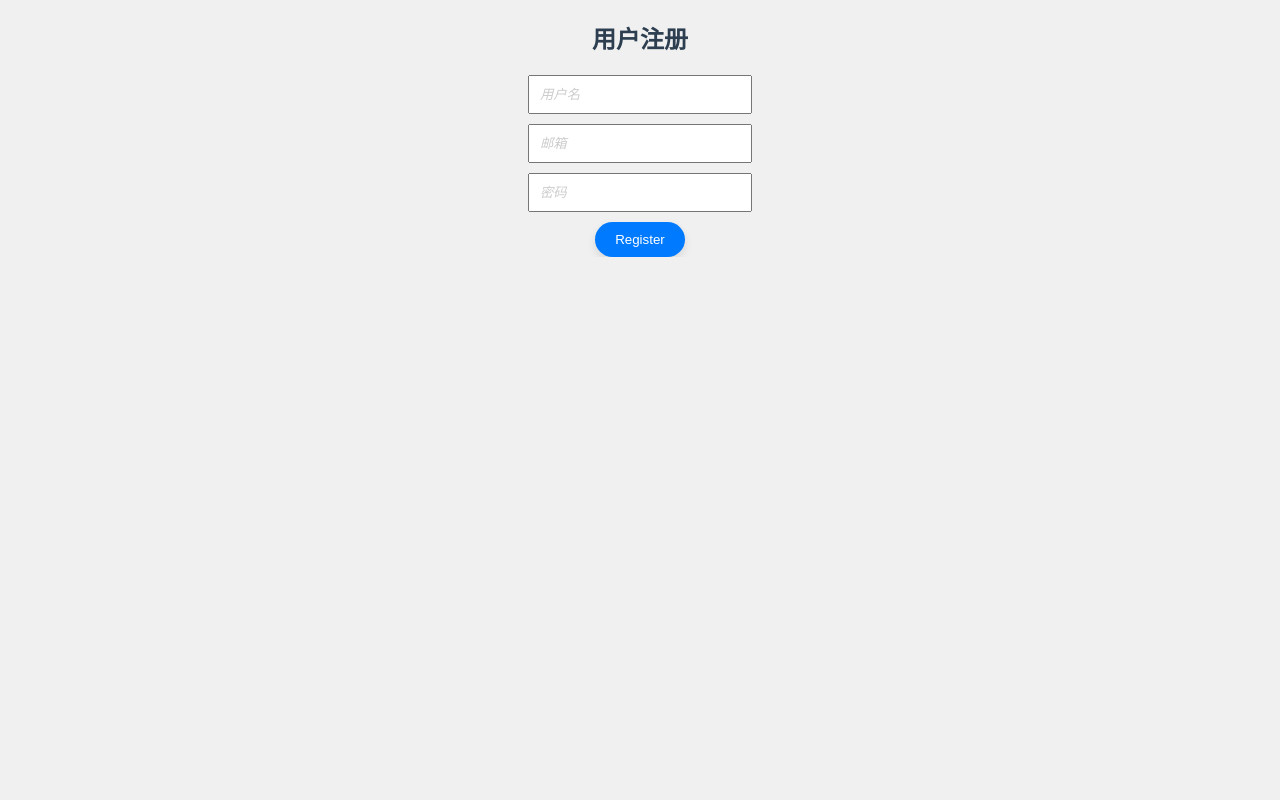
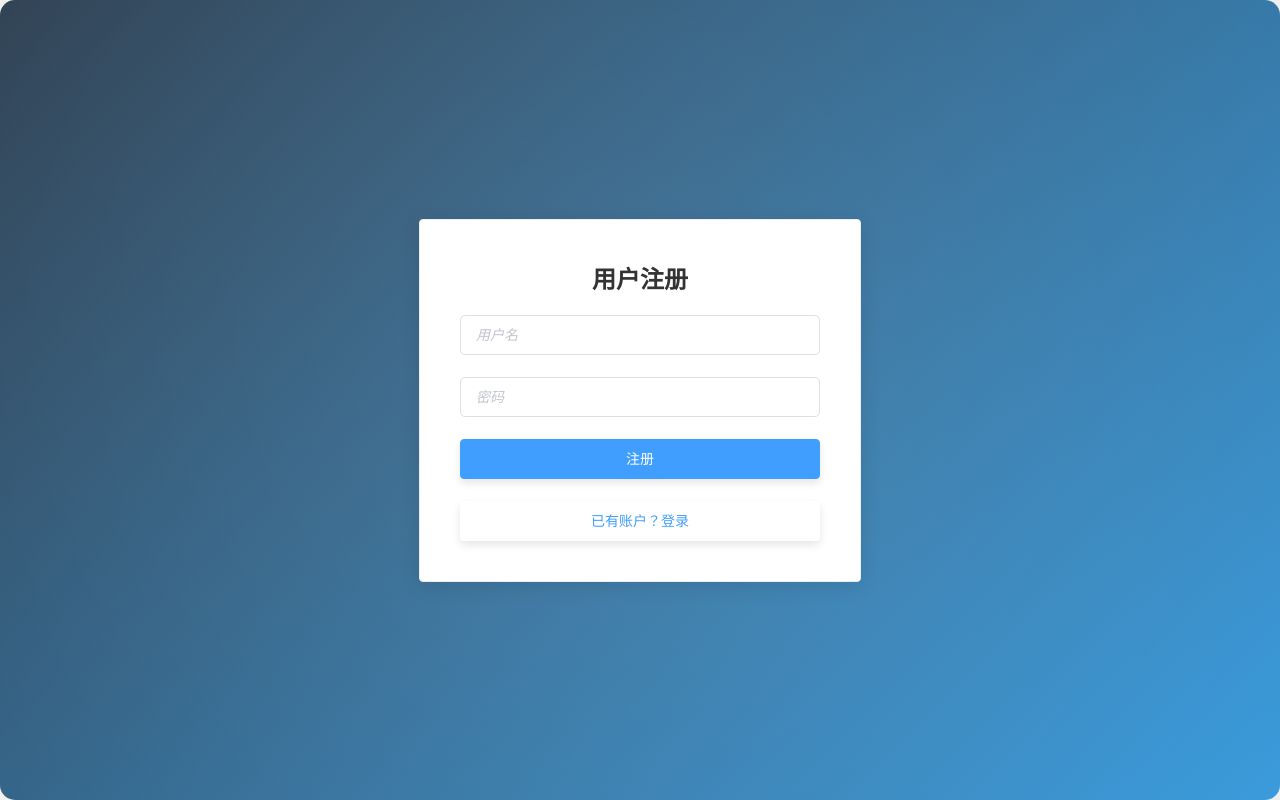
Before and after one commit to Delicate314/xjtu_writer, a Vue app in the folder font_end/: page /#/register in a window 1280 px wide. Built offline with nearby package versions, Linux system fonts and the light colour scheme.

Commit message:
增加了注册的前端页面

```diff
--- a/font_end/src/views/LoginView.vue
+++ b/font_end/src/views/LoginView.vue
@@ -1,4 +1,8 @@
 <template>
+  <div class="login-background">
+    <div class="header-title">
+      <h1 class="main-title">XJTU AI-Writer</h1>
+    </div>
     <div class="login-container">
       <el-card class="login-card" shadow="hover">
         <div class="title-container">
@@ -23,6 +27,7 @@
           <el-button type="text" @click="forgotPassword">忘记密码?</el-button>
         </div>
       </el-card>
+    </div>
   </div>
 </template>
 
@@ -53,7 +58,7 @@ export default {
       this.$refs.form.validate(async (valid) => {
         if (valid) {
           try {
-            const response = await axios.post('http://localhost:8000/apis/login/', {
+            const response = await axios.post('http://localhost:8000/login/', {
               user_name: this.form.username,
               user_pwd: this.form.password,
             });
@@ -86,17 +91,18 @@ export default {
 </script>
 
 <style>
-.login-container {
+.login-background {
   display: flex;
+  flex-direction: column;
+  align-items: center;
   justify-content: center;
-  align-items: center;
   height: 100vh;
   background: linear-gradient(135deg, #2c3e50, #3498db);
   position: relative;
   overflow: hidden;
 }
 
-.login-container::before {
+.login-background::before {
   content: '';
   position: absolute;
   top: -50%;
@@ -108,11 +114,34 @@ export default {
   z-index: 1;
 }
 
+.header-title {
+  position: absolute;
+  top: 5%;
+  width: 100%;
+  text-align: center;
+  z-index: 2;
+}
+
+.main-title {
+  font-size: 48px;
+  background: -webkit-linear-gradient(135deg, #3f87a6, #ebf8e1);
+  -webkit-background-clip: text;
+  -webkit-text-fill-color: transparent;
+  font-weight: bold;
+}
+
+.login-container {
+  display: flex;
+  justify-content: center;
+  align-items: center;
+  width: 100%;
+  height: 100%;
+  z-index: 2;
+}
+
 .login-card {
   width: 400px;
   padding: 20px;
-  position: relative;
-  z-index: 2;
   box-shadow: 0 4px 20px rgba(0, 0, 0, 0.1);
   border-radius: 10px;
   background: rgba(255, 255, 255, 0.8);
@@ -169,3 +198,10 @@ export default {
   background: rgba(255, 255, 255, 1);
 }
 </style>
+
+<style scoped>
+/* 使用深度选择器覆盖父样式 */
+#app >>> .login-container {
+  margin-top: 0;
+}
+</style>
--- a/font_end/src/views/RegisterView.vue
+++ b/font_end/src/views/RegisterView.vue
@@ -1,48 +1,160 @@
 <template>
-  <div>
-    <h2>用户注册</h2>
-    <input type="text" placeholder="用户名" v-model="username">
-    <input type="email" placeholder="邮箱" v-model="email">
-    <input type="password" placeholder="密码" v-model="password">
-    <button @click="register">Register</button>
+  <div class="register-container">
+    <el-card class="register-card" shadow="hover">
+      <div class="title-container">
+        <h2 class="register-title">用户注册</h2>
+      </div>
+      <el-form :model="form" status-icon :rules="rules" ref="form">
+        <el-form-item prop="username">
+          <el-input v-model="form.username" placeholder="用户名"></el-input>
+        </el-form-item>
+        <el-form-item prop="password">
+          <el-input type="password" v-model="form.password" placeholder="密码"></el-input>
+        </el-form-item>
+        <el-form-item>
+          <el-button type="primary" @click="register">注册</el-button>
+        </el-form-item>
+      </el-form>
+      <div class="extra-options">
+        <el-button type="text" @click="goToLogin">已有账户？登录</el-button>
+      </div>
+    </el-card>
   </div>
 </template>
 
 <script>
+import axios from 'axios';
+import { MessageBox } from 'element-ui';
+
 export default {
   name: 'RegisterView',
   data() {
     return {
-      username: '',
-      email: '',
-      password: '',
+      form: {
+        username: '',
+        password: '',
+      },
+      rules: {
+        username: [
+          { required: true, message: '请输入用户名', trigger: 'blur' },
+        ],
+        password: [
+          { required: true, message: '请输入密码', trigger: 'blur' },
+        ],
+      },
     };
   },
   methods: {
-    register() {
-      console.log('Registering', this.username);
-      // Add your register logic here
-      this.$router.push('/')
+    async register() {
+      this.$refs.form.validate(async (valid) => {
+        if (valid) {
+          try {
+            const response = await axios.post('http://localhost:8000/register/', {
+              user_name: this.form.username,
+              user_pwd: this.form.password,
+            });
+            if (response.data.success) {
+              this.$message.success('注册成功');
+              this.$router.push('/login');
+            } else {
+              MessageBox.alert(`注册失败: ${response.data.detail}`, '错误', {
+                confirmButtonText: '确定',
+                type: 'error',
+              });
+            }
+          } catch (error) {
+            MessageBox.alert(`注册失败，请重试！`, '错误', {
+              confirmButtonText: '确定',
+              type: 'error',
+            });
+          }
+        }
+      });
+    },
+    goToLogin() {
+      this.$router.push('/login');
     },
   },
 };
 </script>
 
 <style>
-input {
-  display: block;
-  width: 200px;
-  padding: 10px;
-  margin: 10px auto;
+.register-container {
+  display: flex;
+  justify-content: center;
+  align-items: center;
+  height: 100vh;
+  background: linear-gradient(135deg, #2c3e50, #3498db);
+  position: relative;
+  overflow: hidden;
 }
-button {
-  padding: 10px 20px;
-  background-color: #007bff;
-  color: #fff;
-  border: none;
-  cursor: pointer;
+
+.register-container::before {
+  content: '';
+  position: absolute;
+  top: -50%;
+  left: -50%;
+  width: 200%;
+  height: 200%;
+  background: radial-gradient(circle at center, rgba(255, 255, 255, 0.1) 0%, transparent 70%);
+  transform: rotate(45deg);
+  z-index: 1;
 }
-button:hover {
-  background-color: #0056b3;
+
+.register-card {
+  width: 400px;
+  padding: 20px;
+  position: relative;
+  z-index: 2;
+  box-shadow: 0 4px 20px rgba(0, 0, 0, 0.1);
+  border-radius: 10px;
+  background: rgba(255, 255, 255, 0.8);
+  backdrop-filter: blur(10px);
+}
+
+.title-container {
+  display: flex;
+  justify-content: center;
+  align-items: center;
+  margin-bottom: 20px;
+}
+
+.register-title {
+  font-size: 24px;
+  color: #333;
+  margin: 0;
+}
+
+.el-button {
+  width: 100%;
+  margin-bottom: 10px;
+}
+
+.el-form-item {
+  margin-bottom: 20px;
+}
+
+.extra-options {
+  display: flex;
+  justify-content: flex-end;
+  margin-top: 10px;
+}
+
+::placeholder {
+  color: #ccc;
+  font-style: italic;
+}
+
+.el-form-item input {
+  background: rgba(255, 255, 255, 0.6);
+  border-radius: 5px;
+}
+
+.el-form-item input:hover {
+  background: rgba(255, 255, 255, 0.8);
+}
+
+.el-form-item input:focus {
+  background: rgba(255, 255, 255, 1);
 }
 </style>
```
Lines whose indentation alone changed are shown as unchanged.
